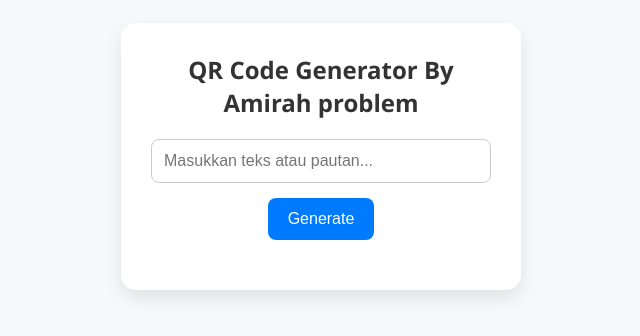
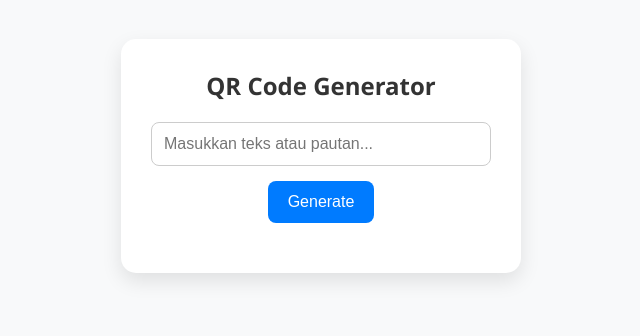
Before and after one commit to afiqhan/QR-Code-Generator, a plain HTML site: page index.html in a window 1280 px wide. Shown: the part 244-580 px from the top of the page, without its empty margins (319-959 px from the left). Drawn offline with Linux system fonts and the light colour scheme.

Commit message:
Update index.html

```diff
--- a/index.html
+++ b/index.html
@@ -9,7 +9,7 @@
 <body>
 
   <div class="container">
-    <h2>QR Code Generator By Amirah problem</h2>
+    <h2>QR Code Generator</h2>
     <input type="text" id="inputText" placeholder="Masukkan teks atau pautan...">
     <button onclick="generateQRCode()">Generate</button>
 
```
